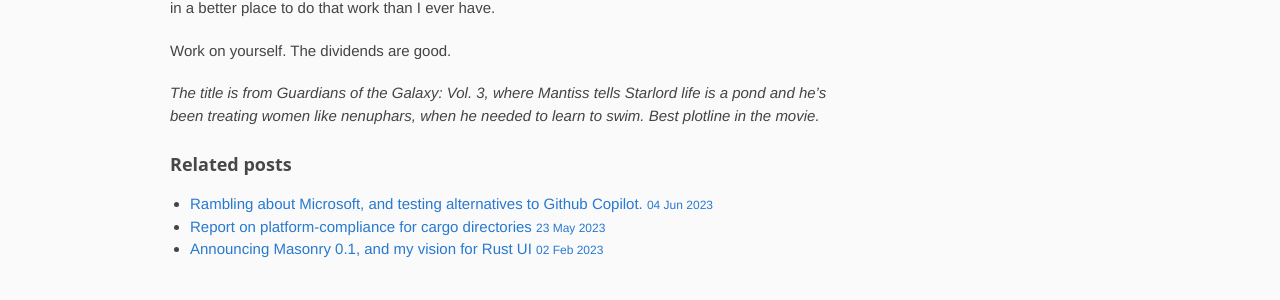
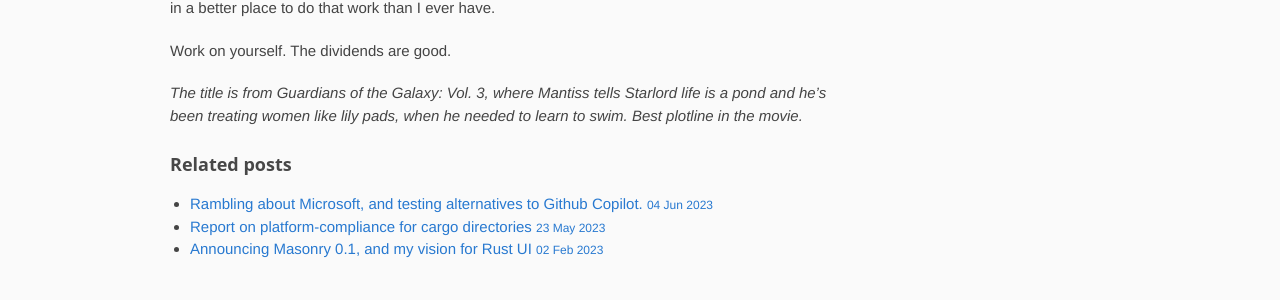
Before and after one commit to PoignardAzur/poignardazur.github.io, a Jekyll site: the page built from _posts/2023-06-23-learning-to-swim.md, in a window 1280 px wide and 900 px high, scrolled down 2842 px. Shown: the part 443-743 px from the top of the window. Built offline with Jekyll 4.4.1, drawn with Linux system fonts in a browser that asks for light colours; some of the changed text lies outside the part shown.

Commit message:
Rename learn-to-swim article

```diff
--- a/_posts/2023-06-23-learning-to-swim.md
+++ b/_posts/2023-06-23-learning-to-swim.md
@@ -1,6 +1,6 @@
 ---
 layout: post
-title: On jumping from nenuphar to nenuphar, and learning to swim
+title: On jumping from lily pad to lily pad, and learning to swim
 ---
 
 Today we're putting Rust aside for a moment. Let's talk about dating.
@@ -74,4 +74,4 @@
 
 Work on yourself. The dividends are good.
 
-*The title is from Guardians of the Galaxy: Vol. 3, where Mantiss tells Starlord life is a pond and he's been treating women like nenuphars, when he needed to learn to swim. Best plotline in the movie.*
+*The title is from Guardians of the Galaxy: Vol. 3, where Mantiss tells Starlord life is a pond and he's been treating women like lily pads, when he needed to learn to swim. Best plotline in the movie.*
```
